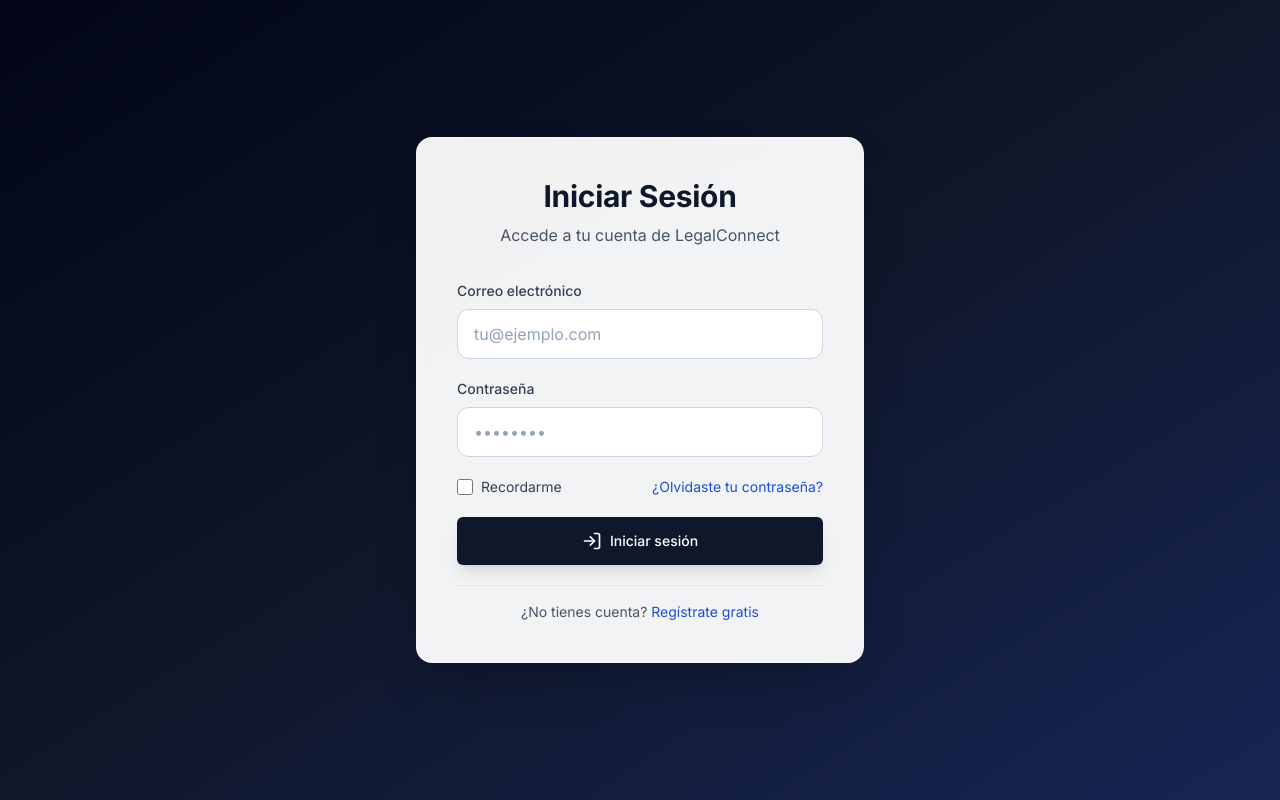
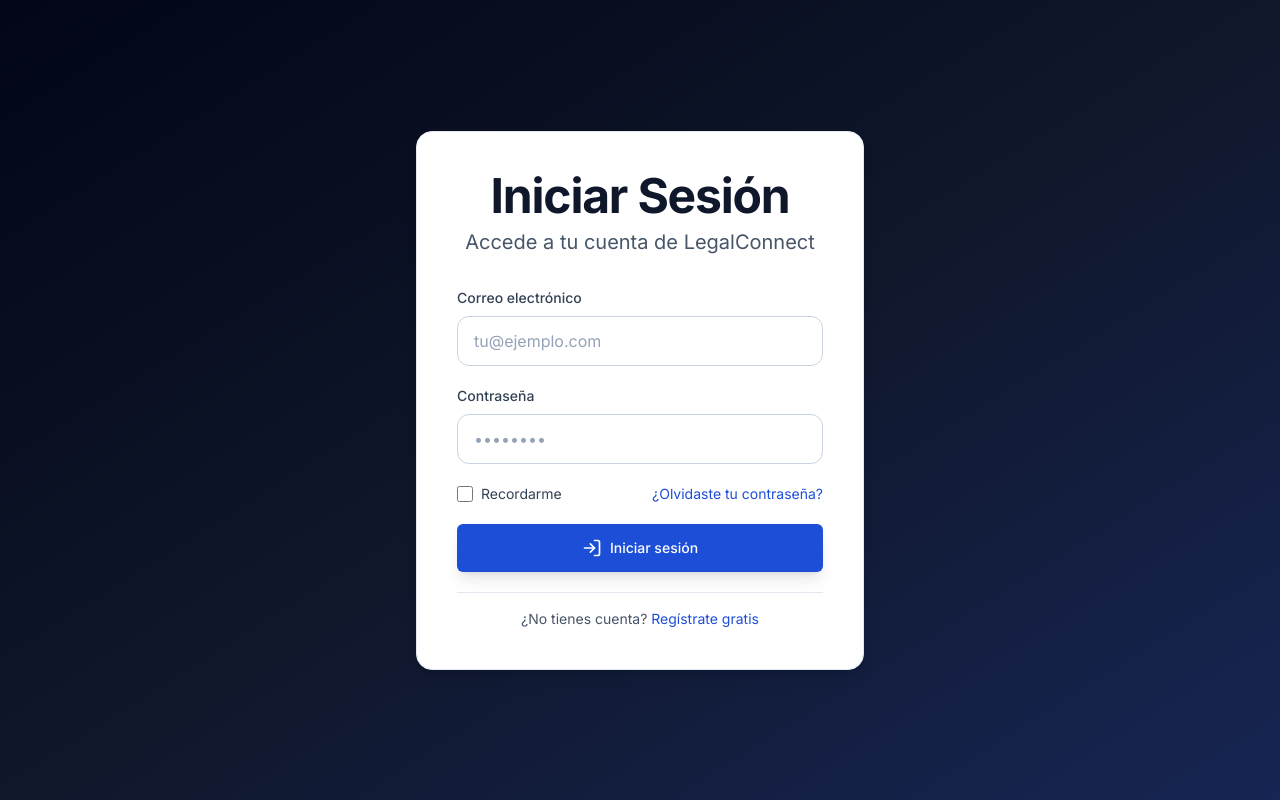
Before and after one commit to AndresMira21/analyzer-contract-frontend, a React (Create React App) app: page /login in a window 1280 px wide. Built offline with nearby package versions, Linux system fonts and the light colour scheme.

Commit message:
Modificando Login

```diff
--- a/src/components/Login.jsx
+++ b/src/components/Login.jsx
@@ -30,7 +30,7 @@
       initial={{ opacity: 0, x: 50 }}
       animate={{ opacity: 1, x: 0 }}
       transition={{ duration: 0.7, ease: 'easeOut' }}
-      className="w-full max-w-md bg-white/95 backdrop-blur-xl p-10 rounded-2xl shadow-2xl border border-white/20"
+      className="w-full max-w-md bg-white p-8 md:p-10 rounded-2xl shadow-lg border border-slate-200"
     >
       <motion.div
         initial={{ opacity: 0, y: -20 }}
@@ -38,10 +38,10 @@
         transition={{ duration: 0.5, delay: 0.2 }}
         className="text-center mb-8"
       >
-        <h2 className="text-3xl text-slate-900 mb-2">
+        <h2 className="text-4xl md:text-5xl font-bold tracking-tight text-slate-900 mb-2">
           {isRegister ? 'Crear Cuenta' : 'Iniciar Sesión'}
         </h2>
-        <p className="text-slate-600">
+        <p className="text-lg md:text-xl text-slate-600">
           {isRegister
             ? 'Únete a LegalConnect y analiza tus contratos'
             : 'Accede a tu cuenta de LegalConnect'}
@@ -57,7 +57,7 @@
       >
         {isRegister && (
           <div className="space-y-2">
-            <Label htmlFor="name" className="text-slate-700">
+            <Label htmlFor="name" className="text-slate-700 font-medium">
               Nombre completo
             </Label>
             <Input
@@ -73,7 +73,7 @@
         )}
 
         <div className="space-y-2">
-          <Label htmlFor="email" className="text-slate-700">
+          <Label htmlFor="email" className="text-slate-700 font-medium">
             Correo electrónico
           </Label>
           <Input
@@ -88,7 +88,7 @@
         </div>
 
         <div className="space-y-2">
-          <Label htmlFor="password" className="text-slate-700">
+          <Label htmlFor="password" className="text-slate-700 font-medium">
             Contraseña
           </Label>
           <Input
@@ -104,7 +104,7 @@
 
         {isRegister && (
           <div className="space-y-2">
-            <Label htmlFor="confirmPassword" className="text-slate-700">
+            <Label htmlFor="confirmPassword" className="text-slate-700 font-medium">
               Confirmar contraseña
             </Label>
             <Input
@@ -150,7 +150,7 @@
         >
           <Button
             type="submit"
-            className="w-full bg-slate-900 hover:bg-slate-800 text-white py-6 gap-2 shadow-lg hover:shadow-xl transition-all duration-300"
+            className="w-full bg-blue-700 hover:bg-blue-600 text-white py-6 gap-2 shadow-lg hover:shadow-blue-900/30 transition-all duration-300"
           >
             {isRegister ? (
               <>
@@ -200,7 +200,9 @@
   const [mode, setMode] = useState('login');
   return (
     <div className="min-h-screen bg-gradient-to-br from-slate-950 via-slate-900 to-blue-950 flex items-center justify-center px-6">
-      <LoginForm mode={mode} onModeChange={setMode} />
+      <div className="container mx-auto max-w-md">
+        <LoginForm mode={mode} onModeChange={setMode} />
+      </div>
     </div>
   );
 }
```
